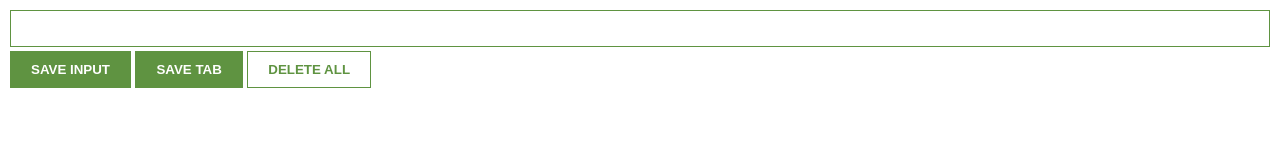
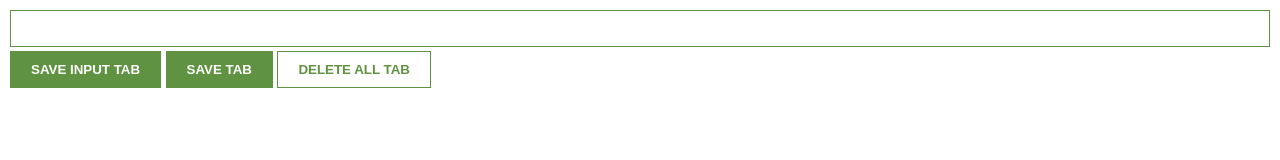
Before and after one commit to RichardFarouk/Chrome-Extension, a browser extension: page index.html in a window 1280 px wide. Drawn offline with Linux system fonts and the light colour scheme.

Commit message:
Update index.html

```diff
--- a/index.html
+++ b/index.html
@@ -1,14 +1,14 @@
 <!DOCTYPE html>
 <html>
     <head>
-        <title>Chrome Extension</title>
+        <title>Chrome Extension Updated</title>
         <link rel="stylesheet" href="style.css">
     </head>
     <body>
         <input type="text" id="input-el">
-        <button id="input-btn">SAVE INPUT</button>
+        <button id="input-btn">SAVE INPUT TAB</button>
         <button id="tab-btn">SAVE TAB</button>
-        <button id="delete-btn">DELETE ALL</button>
+        <button id="delete-btn">DELETE ALL TAB</button>
         <ul id="ul-el"></ul>
 
         <script src="index.js"></script>
```
